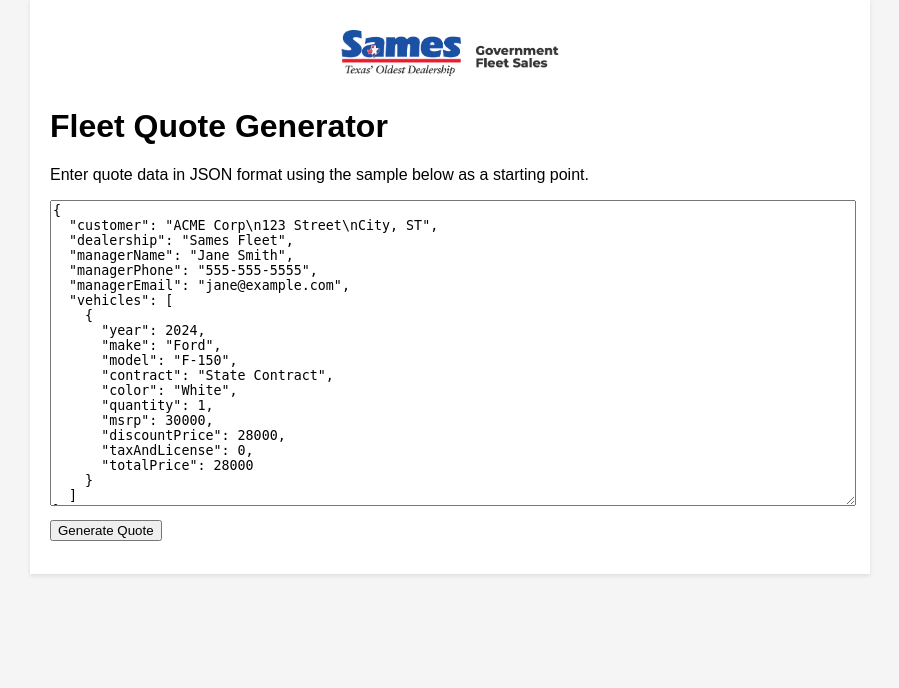
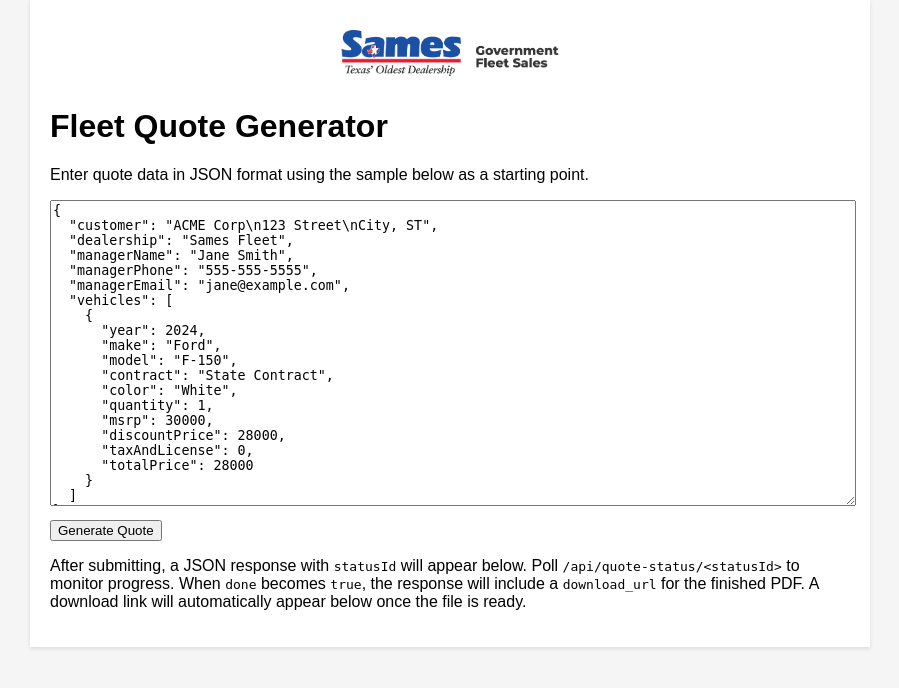
Before and after one commit to copper0077/quote-api, a Flask app: page / in a window 1280 px wide. Shown: the part 29-717 px from the top of the page, without its empty margins (190-1089 px from the left). Run offline with Flask 3, Linux system fonts and the light colour scheme.

Commit message:
Improve quote status polling

```diff
--- a/templates/index.html
+++ b/templates/index.html
@@ -32,7 +32,15 @@
   ]
 }</textarea>
     <button id="generateBtn">Generate Quote</button>
+    <p id="statusHelp" class="help-text">
+      After submitting, a JSON response with <code>statusId</code> will appear below.
+      Poll <code>/api/quote-status/&lt;statusId&gt;</code> to monitor progress. When
+      <code>done</code> becomes <code>true</code>, the response will include a
+      <code>download_url</code> for the finished PDF. A download link will
+      automatically appear below once the file is ready.
+    </p>
     <pre id="response"></pre>
+    <p id="downloadContainer"></p>
   </div>
   <script>
   document.getElementById('generateBtn').addEventListener('click', function() {
@@ -50,11 +58,39 @@
       }).then(r => r.json())
         .then(json => {
           document.getElementById('response').textContent = JSON.stringify(json, null, 2);
+          if (json.statusId) {
+            pollStatus(json.statusId);
+          }
         })
         .catch(err => {
           document.getElementById('response').textContent = 'Error: ' + err;
         });
     });
+
+    function pollStatus(id) {
+      const downloadEl = document.getElementById('downloadContainer');
+      downloadEl.textContent = 'Checking quote status...';
+      const interval = setInterval(() => {
+        fetch(`/api/quote-status/${id}`)
+          .then(r => r.json())
+          .then(stat => {
+            if (stat.done) {
+              clearInterval(interval);
+              if (stat.download_url) {
+                downloadEl.innerHTML = `<a href="${stat.download_url}" target="_blank">Download PDF</a>`;
+              } else {
+                downloadEl.textContent = 'Quote generation completed but no download URL was provided.';
+              }
+            } else {
+              downloadEl.textContent = `Status: ${stat.status || 'processing'}`;
+            }
+          })
+          .catch(err => {
+            clearInterval(interval);
+            downloadEl.textContent = 'Error checking status: ' + err;
+          });
+      }, 3000);
+    }
 </script>
 </body>
 </html>
```
Lines whose indentation alone changed are shown as unchanged.
